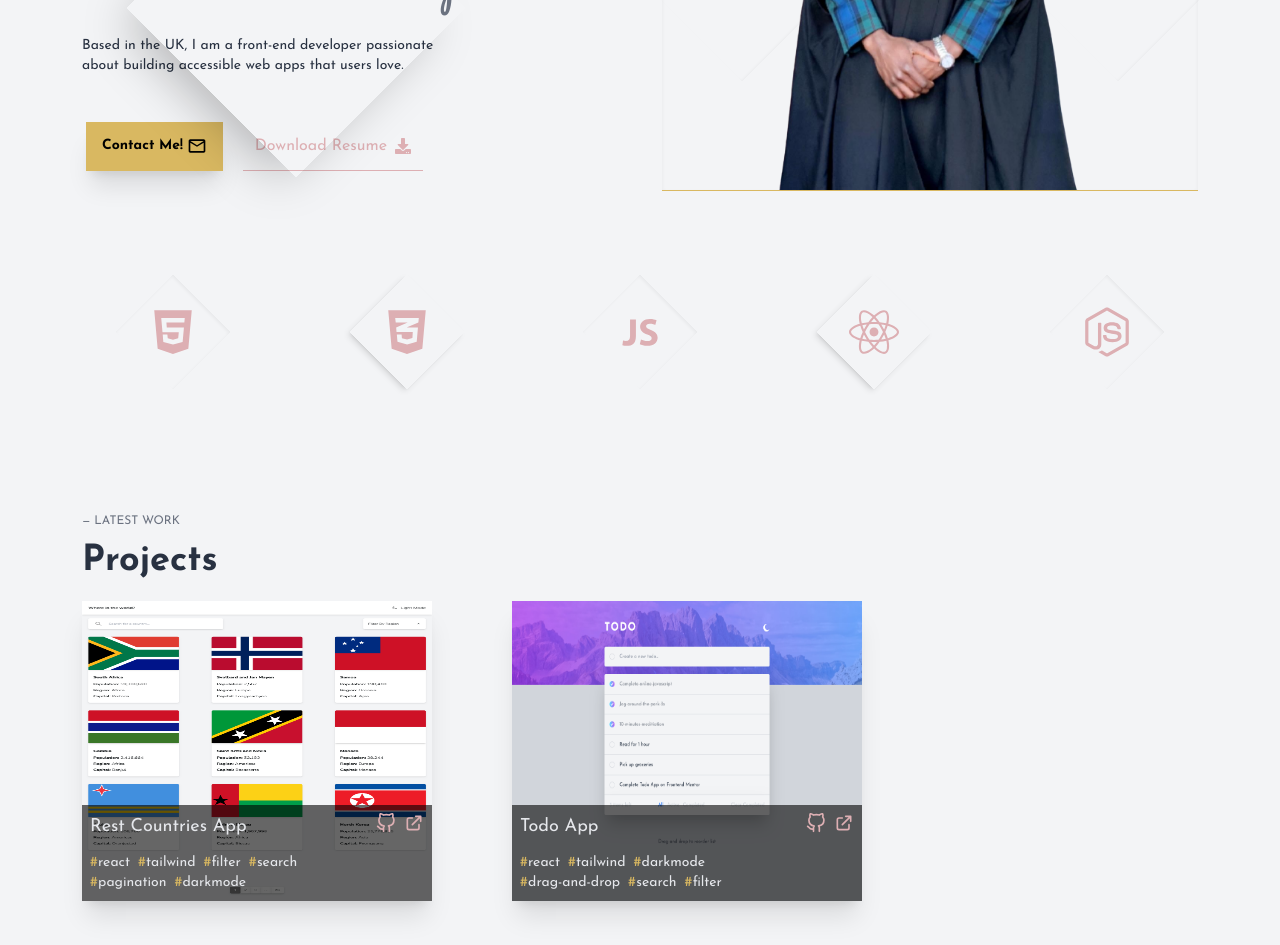
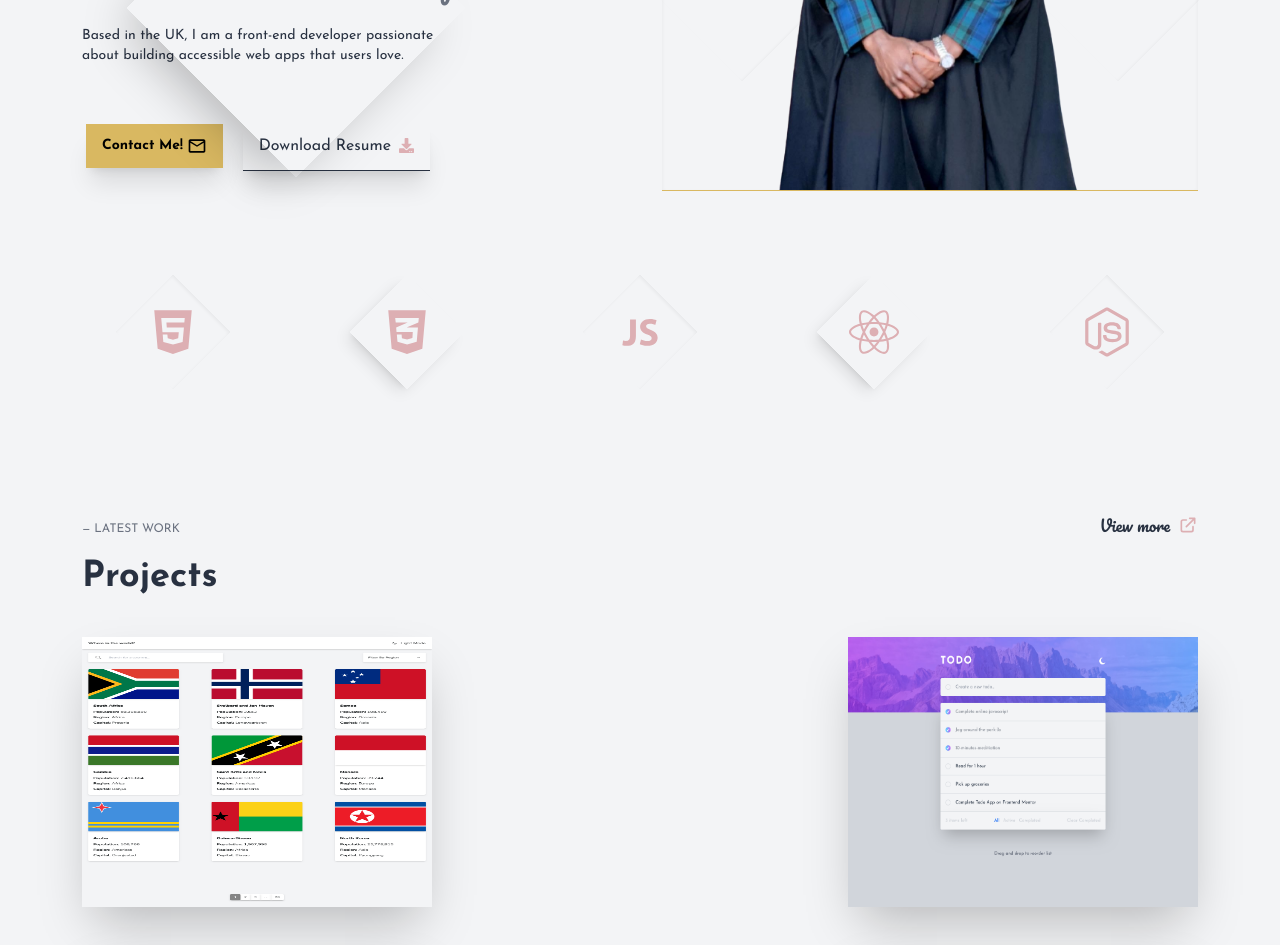
Before and after one commit to nimscodes/nimscodes, a React (Vite) app: page / in a window 1280 px wide. Shown: the part 560-1505 px from the top of the page. Built offline with nearby package versions, Linux system fonts and the light colour scheme.

Commit message:
little tweakson project section

```diff
--- a/data.json
+++ b/data.json
@@ -4,15 +4,15 @@
     "name": "Rest Countries App",
     "live": "https://countries-app-flax-chi.vercel.app/",
     "github": "https://github.com/nimscodes/countries-app",
-    "image": "/src/assets/rest-countries.png",
-    "tags": ["react", "tailwind", "filter", "search", "pagination", "darkmode"]
+    "image": "./src/assets/rest-countries.png",
+    "tags": ["react", "tailwind", "filter", "search", "pagination", "darkmode", "restapis"]
   },
   {
     "id": 2,
     "name": "Todo App",
     "live": "https://nimscodes.github.io/todo-main/",
     "github": "https://github.com/nimscodes/todo-main",
-    "image": "/src/assets/todo-app.png",
+    "image": "./src/assets/todo-app.png",
     "tags":["react", "tailwind", "darkmode", "drag-and-drop", "search", "filter"]
   },
   {
@@ -20,15 +20,15 @@
     "name": "Job Listings App",
     "live": "https://job-lisiting-app.vercel.app/",
     "github": "https://github.com/nimscodes/job-lisiting-app",
-    "image": "/src/assets/job-listing-app.png",
-    "tags": ["react", "tailwind", "filter"]
+    "image": "./src/assets/job-listing-app.png",
+    "tags": ["react", "tailwind", "filter", "json"]
   },
   {
     "id": 4,
     "name": "Navigation Dropdown",
     "live": "https://navigation-dropdown.vercel.app/",
     "github": "https://github.com/nimscodes/navigation-dropdown",
-    "image": "/src/assets/navigation-dropdwon.png",
+    "image": "./src/assets/navigation-dropdwon.png",
     "tags": ["react", "navigation", "tailwind", "dropdown"]
   }
 
--- a/src/App.jsx
+++ b/src/App.jsx
@@ -30,8 +30,10 @@ function App() {
 
   return (
     <div className="font-josefin min-h-screen p-5 md:py-0 bg-gray-100 dark:bg-gun-metal text-gun-metal dark:text-gray-100">
-      <div className='sm:w-[90%] mx-auto'>
+      <div className='relative sm:w-[90%] mx-auto'>
         <Header
+        cclas
+
           darkMode={darkMode}
           onToggleMode={onToggleMode}
           isMobile={isMobile}
--- a/src/components/ContactMe.jsx
+++ b/src/components/ContactMe.jsx
@@ -4,7 +4,7 @@ const ContactMe = () => {
   return (
     <a
       href="#home"
-      className="bg-gold-metallic font-semibold px-4 py-2 shadow-xl mx-1 text-black flex items-center justify-center gap-1 cursor-pointer"
+      className=" bg-gold-metallic font-semibold px-4 py-3 shadow-xl mx-1 text-black flex items-center justify-center gap-1 cursor-pointer"
     >
       <span className="text-sm">Contact Me!</span>
       <MdOutlineMailOutline size={20} />
--- a/src/components/Download.jsx
+++ b/src/components/Download.jsx
@@ -2,9 +2,9 @@ import { FaDownload } from "react-icons/fa"
 
 const Download = () => {
   return (
-    <div className='cursor-pointer flex items-center justify-center p-3 gap-2 text-tea-rose-red border-b border-tea-rose-red hover:text-white hover:bg-tea-rose-red'>
+    <div className='cursor-pointer flex items-center justify-center px-4 py-3 gap-2 border-b shadow-xl border-gun-metal '>
       <span>Download Resume</span>
-      <FaDownload />
+      <FaDownload size={15} className="text-tea-rose-red" />
     </div>
   )
 }
--- a/src/components/LeftHero.jsx
+++ b/src/components/LeftHero.jsx
@@ -3,13 +3,13 @@ import Download from './Download';
 
 const LeftHero = () => {
   return (
-    <div className=" relative md:w-[48%] flex flex-col justify-end gap-[30px] md:gap-4 mb-5">
+    <div className="relative md:w-[48%] flex flex-col justify-end gap-5 md:gap-4 mb-5">
       <div className='absolute w-60 h-60 transform rotate-45 shadow-2xl md:top-[75%] md:left-[40%] top-1/2 left-1/2  -translate-x-1/2 -translate-y-1/2 '></div>
       <span className="text-xs md:text-md text-gray-500">
         — MY NAME IS
       </span>
       <span className="font-semibold text-4xl md:text-6xl">
-        Prince <span className="text-gold-metallic">Nimako</span>
+        Prince Andrews <span className="text-gold-metallic">Nimako</span>
       </span>
       <span className="font-pacifico text-3xl md:text-4xl text-gray-500">
         a Frontend Web Developer
@@ -18,7 +18,7 @@ const LeftHero = () => {
         Based in the UK, I am a front-end developer passionate about building
         accessible web apps that users love.
       </p>
-      <div className="flex flex-col md:flex-row mt-[30px] gap-4">
+      <div className="flex flex-col md:items-center md:flex-row mt-20 md:mt-10 gap-4">
         <ContactMe />
         <Download />
       </div>
--- a/src/components/MobileNav.jsx
+++ b/src/components/MobileNav.jsx
@@ -16,10 +16,10 @@ const MobileNav = () => {
   return (
     <div className={`relative z-40`}>
       <button
-        className="fixed z-50 top-5 right-2 focus:outline-none"
+        className="fixed z-50 top-6 right-5 focus:outline-none text-3xl"
         onClick={toggleMenu}
       >
-        {isMenuOpen ? <IoClose size={25} /> : <HiMenuAlt3 size={25} />}
+        {isMenuOpen ? <IoClose /> : <HiMenuAlt3 />}
       </button>
 
       {/* Naviation Menu */}
--- a/src/components/ModeSwitcher.jsx
+++ b/src/components/ModeSwitcher.jsx
@@ -4,7 +4,7 @@ const ModeSwitcher = ({ darkMode, onToggleMode }) => {
   return (
     <div onClick={() => onToggleMode(darkMode)} className='md:order-1 cursor-pointer flex items-center justify-center'>
       {
-        darkMode ? <IoMoonOutline size={20} /> : <IoSunnyOutline size={20} />
+        darkMode ? <IoMoonOutline size={25} /> : <IoSunnyOutline size={30} />
       }
     </div>
   )
--- a/src/components/ProjectCard.jsx
+++ b/src/components/ProjectCard.jsx
@@ -12,13 +12,13 @@ const ProjectCard = ({ data }) => {
   });
 
   return (
-    <div className="w-[350px] h-[300px] relative flex flex-col shadow-xl overflow-hidden">
+    <div className="w-[350px] h-[270px] group relative flex flex-col shadow-2xl overflow-hidden">
       <img
         src={data.image}
         alt="image"
         className="w-full h-full transform hover:scale-[120%] transition-transform duration-300 cursor-pointer"
       />
-      <div className="w-full p-2 absolute bottom-0 flex justify-between text-gray-200 bg-black/60 ">
+      <div className="w-full p-2 absolute bottom-0 opacity-0 group-hover:opacity-100 transition-opacity duration-300 flex justify-between text-gray-200 bg-black/60 ">
         <div className="flex flex-col gap-3">
           <h1 className="text-lg font-semi-bold">{data.name}</h1>
           <div className="flex flex-wrap items-center">{renderedTags}</div>
--- a/src/components/Projects.jsx
+++ b/src/components/Projects.jsx
@@ -1,24 +1,33 @@
-import data from '../../data.json'
+import { HiOutlineExternalLink } from 'react-icons/hi';
+import data from '../../data.json';
 import ProjectCard from './ProjectCard';
 
 const Projects = () => {
-
-  const renderedProjects = data.map(project => {
-    return <ProjectCard key={project.id} data={project} />
-  })
+  const renderedProjects = data.map((project) => {
+    return <ProjectCard key={project.id} data={project} />;
+  });
 
   return (
-    <div className='flex flex-col gap-5 my-[50px] py-10'>
-      <div className='space-y-3'>
-        <h3 className='text-xs text-gray-500'>— LATEST WORK</h3>
-        <h1 className='text-4xl font-semibold'>Projects </h1>
-      </div>
-      <div className='flex gap-20 flex-wrap'>
-        {renderedProjects}
+    <div className="flex flex-col gap-10 my-[50px] py-10">
+      <div className="flex flex-row items-start justify-between">
+        <div className="flex flex-col space-y-3">
+          <h3 className="text-xs text-gray-500 py-2">— LATEST WORK</h3>
+          <h1 className="text-4xl font-semibold">Projects </h1>
+        </div>
+        <a
+          href="https://github.com/nimscodes?tab=repositories"
+          target="_blank"
+          rel="noreferrer"
+          className="flex items-center gap-2"
+        >
+          <span className="font-pacifico">View more</span>
+          <HiOutlineExternalLink className="text-tea-rose-red size" size={20} />
+        </a>
       </div>
 
+      <div className="flex justify-between gap-10 flex-wrap">{renderedProjects}</div>
     </div>
-  )
-}
+  );
+};
 
-export default Projects
+export default Projects;
--- a/src/components/Skills.jsx
+++ b/src/components/Skills.jsx
@@ -10,7 +10,7 @@ const Skills = () => {
       </div>
 
       <div className="relative flex items-center justify-center p-4">
-      <div className="absolute inset-0 transform rotate-45 shadow-md"></div>
+      <div className="absolute inset-0 transform rotate-45 shadow-lg"></div>
         <FaCss3Alt size={50} />
       </div>
       <div className="relative flex items-center justify-center p-4">
@@ -18,7 +18,7 @@ const Skills = () => {
         <DiJavascript1 size={50} />
       </div>
       <div className="relative flex items-center justify-center p-4 ">
-      <div className="absolute inset-0 transform rotate-45 shadow-md"></div>
+      <div className="absolute inset-0 transform rotate-45 shadow-lg"></div>
         <FaReact size={50} />
       </div>
       <div className="relative flex items-center justify-center  p-4">
```
